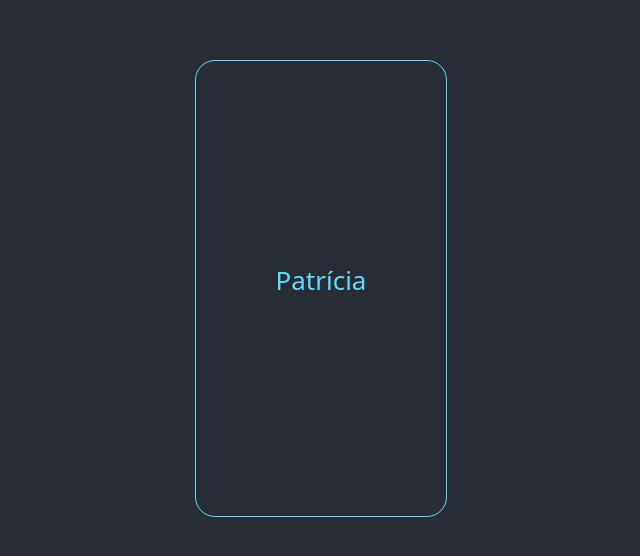
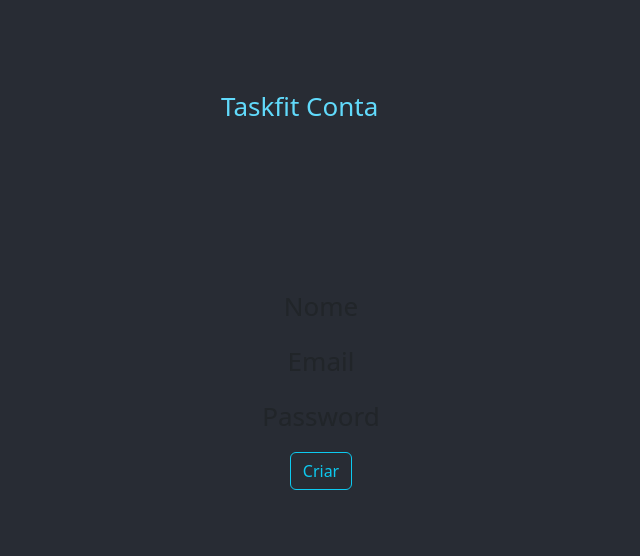
Before and after one commit to Patricia-Sousa/TaskFit, a React (Create React App) app in the folder taskfit/: page /pages in a window 1280 px wide. Shown: the part 112-668 px from the top of the page, without its empty margins (591-1231 px from the left). Built offline with nearby package versions, Linux system fonts and the light colour scheme.

Commit message:
On branch main  Your branch is up to date with 'origin/main'.
 Changes to be committed:
	modified:   taskfit/src/App.css
	modified:   taskfit/src/App.js
	modified:   taskfit/src/pages/Account.js
	modified:   taskfit/src/pages/account.css

```diff
--- a/taskfit/src/App.css
+++ b/taskfit/src/App.css
@@ -21,7 +21,7 @@
   font-size: calc(10px + 2vmin);
 }
 
-.pagina{
+.area{
   min-width: 10vh;
   min-height: 10vh;
   color:  #61dafb;
--- a/taskfit/src/App.js
+++ b/taskfit/src/App.js
@@ -11,7 +11,7 @@ function App() {
 
   return (
     <div className="Application">
-      <div className="pagina">
+      <div className="area">
         <p>TaskFit é uma aplicação <br></br> para Tarefas</p>
           <Button onClick={handleClick} variant="outline-info" className="Botao-1">Criar Conta</Button>
           <Button variant="outline-info">Login</Button>
--- a/taskfit/src/pages/Account.js
+++ b/taskfit/src/pages/Account.js
@@ -1,12 +1,17 @@
 import React from 'react';
 import './account.css';
+import Button from 'react-bootstrap/Button';
 
 function Account() {
     return (
         <div className="Application">
-            <div className="pagina">
-                <p>Patrícia</p>
+            <div className="titulo">
+                <p>Taskfit Conta</p>
             </div>
+            <p>Nome</p>
+            <p>Email</p>
+            <p>Password</p>
+            <Button variant="outline-info">Criar</Button>
         </div>
     );
 }
--- a/taskfit/src/pages/account.css
+++ b/taskfit/src/pages/account.css
@@ -9,11 +9,9 @@
     font-size: calc(10px + 2vmin);
 }
 
-.pagina{
-    min-width: 10vh;
-    min-height: 10vh;
+.titulo{
     color:  #61dafb;
-    border: 1px solid #61dafb;
-    border-radius: 20px;
-    padding: 200px 80px 200px 80px;
+    align-content: start;
+    min-width: 200px;
+    min-height: 200px;
 }
```
